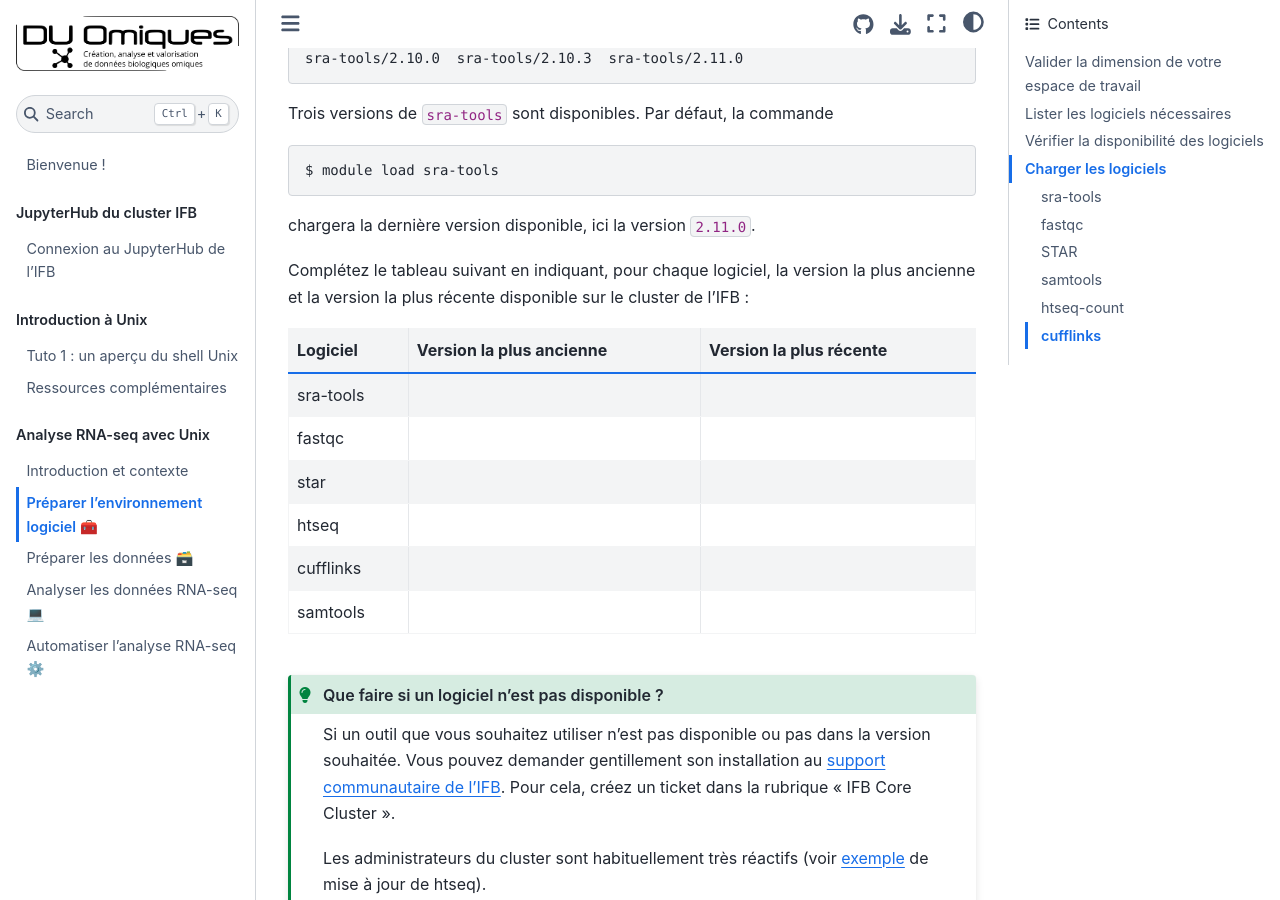
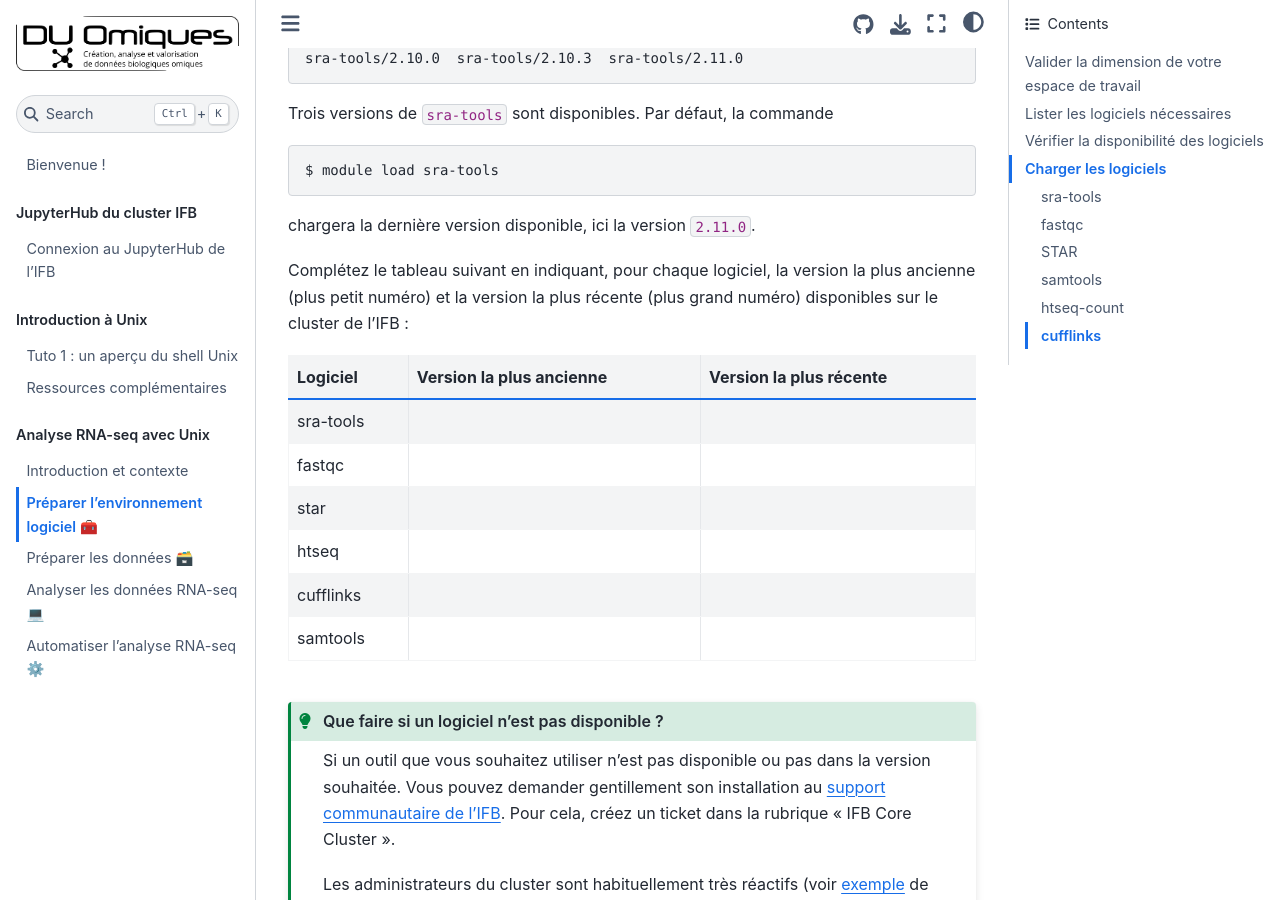
Before and after one commit to pierrepo/unix-tutorial, a Jupyter Book: the page built from tuto2/1_preparer_logiciels_module.md, in a window 1280 px wide and 900 px high, scrolled down 2503 px. Built offline with Jupyter Book 1.0.4 settings and Sphinx 7.4.7 and the Sphinx Book theme 1.1.4, drawn with Linux system fonts in a browser that asks for light colours.

Commit message:
Specify that the most recent version has the highest number

```diff
--- a/tuto2/1_preparer_logiciels_module.md
+++ b/tuto2/1_preparer_logiciels_module.md
@@ -73,7 +73,7 @@ $ module load sra-tools
 
 chargera la dernière version disponible, ici la version `2.11.0`.
 
-Complétez le tableau suivant en indiquant, pour chaque logiciel, la version la plus ancienne et la version la plus récente disponible sur le cluster de l'IFB :
+Complétez le tableau suivant en indiquant, pour chaque logiciel, la version la plus ancienne (plus petit numéro) et la version la plus récente (plus grand numéro) disponibles sur le cluster de l'IFB :
 
 | Logiciel  | Version la plus ancienne | Version la plus récente |
 |-----------|--------------------------|-------------------------|
```
